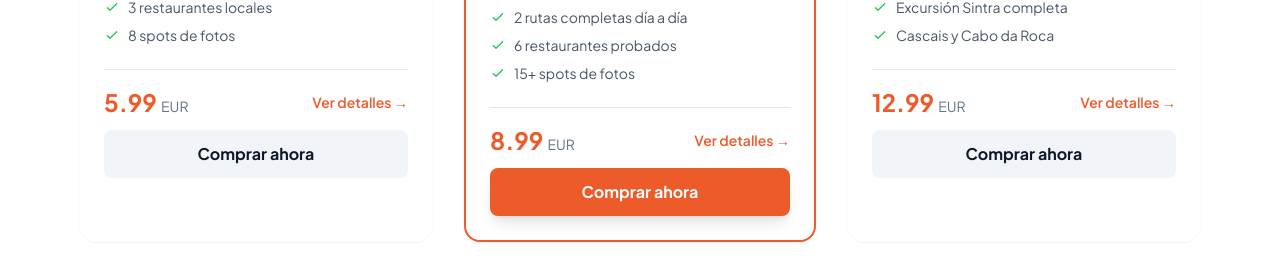
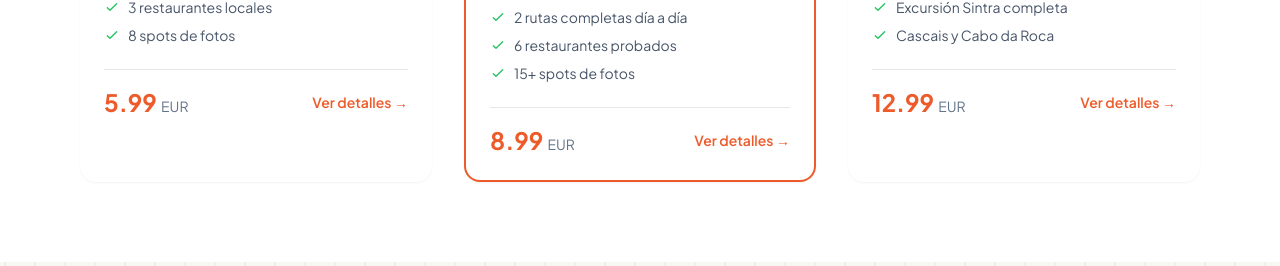
Before and after one commit to josetabares24-png/portugal-autentico-v2, a Next.js app: page /itinerarios in a window 1280 px wide. Shown: the part 1655-1921 px from the top of the page. Built offline with nearby package versions, Linux system fonts and the light colour scheme.

Commit message:
Fix: ItineraryCard solo con 2 productos

```diff
--- a/src/components/itinerarios/ItineraryCard.tsx
+++ b/src/components/itinerarios/ItineraryCard.tsx
@@ -9,12 +9,7 @@ interface ItineraryCardProps extends Itinerary {
 }
 
 // Mapeo de IDs de itinerarios a IDs de productos de Stripe
-const itineraryToProductMap: Record<string, ProductId> = {
-  'lisboa-1-dia': 'lisboa-1-dia-lo-esencial',
-  'lisboa-2-dias': 'lisboa-2-dias-completo',
-  'lisboa-3-dias': 'lisboa-3-dias-premium',
-  'lisboa-full-week': 'lisboa-full-week',
-  'lisboa-romantica': 'lisboa-romantica',
+const itineraryToProductMap: Record<string, ProductId | undefined> = {
   'lisboa-familiar': 'lisboa-familiar',
   'lisboa-fotografia': 'lisboa-fotografia',
 };
```
